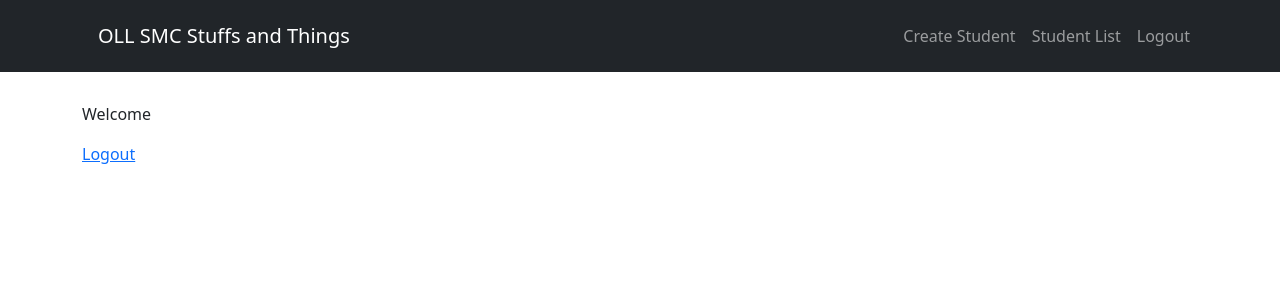
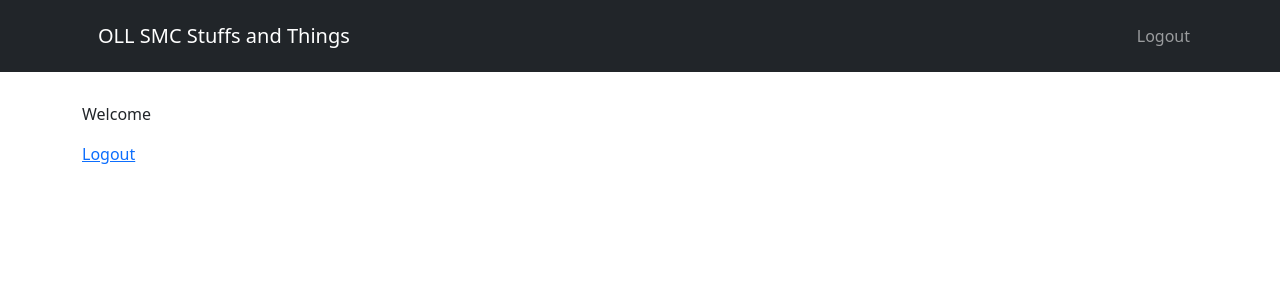
Before and after one commit to ajflood/OLL-SMC-Dashboard, a React (Create React App) app: page / in a window 1280 px wide. Shown: the top 300 px of the page. Built offline with nearby package versions, Linux system fonts and the light colour scheme; no server answers; sample sign-in values are in the browser's storage.

Commit message:
Made navbar dynamic based on user type

```diff
--- a/src/App.js
+++ b/src/App.js
@@ -1,4 +1,4 @@
-import React from 'react'
+import React, { useEffect, useState } from 'react'
 import Nav from 'react-bootstrap/Nav'
 import Navbar from 'react-bootstrap/Navbar'
 import Container from 'react-bootstrap/Container'
@@ -6,6 +6,7 @@ import Row from 'react-bootstrap/Row'
 import Col from 'react-bootstrap/Col'
 import 'bootstrap/dist/css/bootstrap.min.css'
 import "./App.css"
+import axios from "axios"
 
 import { BrowserRouter as Router, Switch, Route, Link } from 'react-router-dom'
 
@@ -18,10 +19,27 @@ import Logout from "./components/Logout"
 import Home from "./components/Home"
 
 
-function App() {
+function App(async) {
   const isLoggedIn = localStorage.getItem("token")
-  console.log(isLoggedIn)
 
+  const [user, setUser] = useState(null)
+
+  const getUser = async () => {
+    const res = await axios.get(
+      "http://localhost:4000/users",
+      {
+      headers: {
+        Authorization: `Bearer ${localStorage.getItem("token")}`,
+      },
+    })
+    setUser(res.data)
+  }
+
+  useEffect(() => {
+    getUser()
+  }, [])
+
+  console.log(user && user.type)
   return (
     <div className="App">
       <Router>
@@ -34,11 +52,9 @@ function App() {
 
               <Nav className="justify-content-end">
                 {!isLoggedIn && ( <Nav> <Link to={'/login'} className="nav-link"> Login </Link> </Nav>)}
-                {isLoggedIn && ( <Nav> <Link to={'/create-student'} className="nav-link"> Create Student </Link> </Nav> )}
-                {isLoggedIn && ( <Nav> <Link to={'/student-list'} className="nav-link"> Student List </Link> </Nav> )}
+                {isLoggedIn && user &&  ["Basic", "Admin"].includes(user.type) && ( <Nav> <Link to={'/create-student'} className="nav-link"> Create Student </Link> </Nav> )}
+                {isLoggedIn && user && ["Admin"].includes(user.type) && ( <Nav> <Link to={'/student-list'} className="nav-link"> Student List </Link> </Nav> )}
                 {isLoggedIn && ( <Nav> <Link to={'/logout'} className="nav-link"> Logout </Link> </Nav>)}
-                {/* && user.role === "Admin" */}
-                {/* && user.role === "Admin" */}
               </Nav>
             </Container>
           </Navbar>
```
Also changed, not shown: 1 other file (tests, documents, lock files or other folders).
